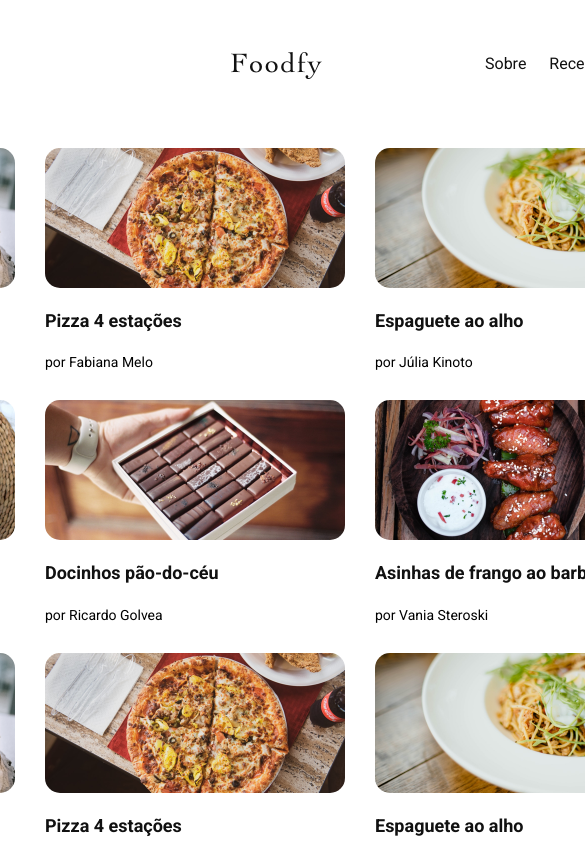
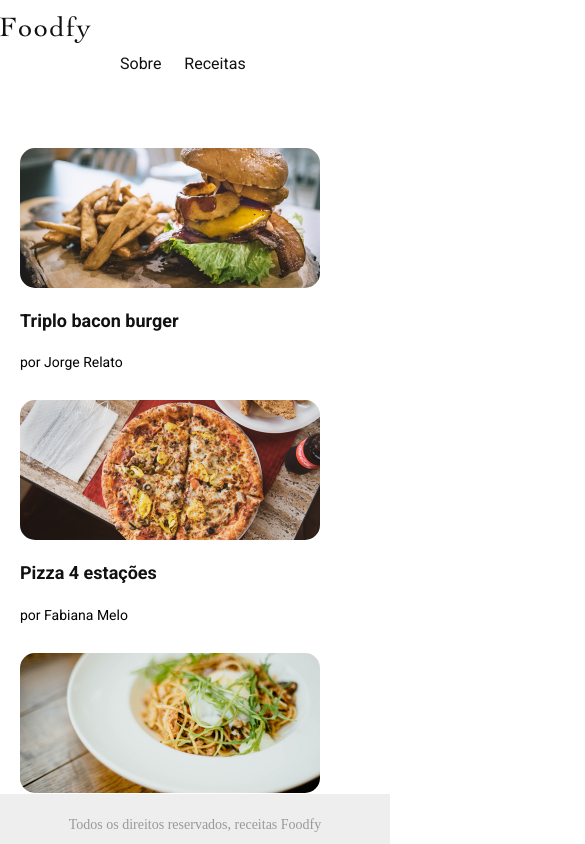
Before and after one commit to MARIANNACROCHA/foodfy, a plain HTML site: page receitas.html in a window 390 px wide. Shown: the top 844 px of the page, 585 px wide, since content can reach past the window. Drawn offline with Linux system fonts and the light colour scheme.

Commit message:
responsividade ok

```diff
--- a/styles/index.css
+++ b/styles/index.css
@@ -222,7 +222,7 @@ footer {
     }
 
     footer {
-        width: 100%;
+        width: 100vw;
         height: 50px;
         margin: auto;
         bottom: 0;
--- a/styles/receitas.css
+++ b/styles/receitas.css
@@ -167,3 +167,58 @@ footer {
     text-align: center;
     padding: 23px 0px 23px 0px;
 }
+
+@media only screen and (max-width: 600px) {
+    header {
+        width: 400px;
+    }
+
+    header figure{
+        margin: 0;
+    }
+
+    nav {
+        left: 80px;
+    }
+
+    nav ul li a {
+        margin:auto;
+    }
+
+    .cards {
+        grid-template-columns: 1fr;
+    }
+
+    .modal  {
+        width: 70%;
+        height: 40%;
+        margin: 5vh;
+
+    }
+
+    .modal-content img {
+        width: 70%;
+        height: 70%;
+    }
+
+    .modal .close-modal {
+        top: 200px;
+        left: 150px;
+        font-size: 12px;
+    }
+
+
+
+
+
+
+    footer {
+        width: 100vw;
+        height: 50px;
+        margin: auto;
+        bottom: 0;
+        position: fixed;
+
+    }
+
+}
--- a/styles/sobre.css
+++ b/styles/sobre.css
@@ -77,3 +77,34 @@ footer {
     position: relative;
 
 }
+
+@media only screen and (max-width: 600px) {
+
+    header {
+        width: 400px;
+    }
+
+    header figure{
+        margin: 0;
+    }
+
+    nav {
+        left: 80px;
+    }
+
+    nav ul li a {
+        margin:auto;
+    }
+
+    main {
+        width: 70vw;
+        margin-left: 0;
+    }
+
+    footer {
+        width: 75vw;
+        height: 50px;
+        top: 1000px;
+
+    }
+}
```
